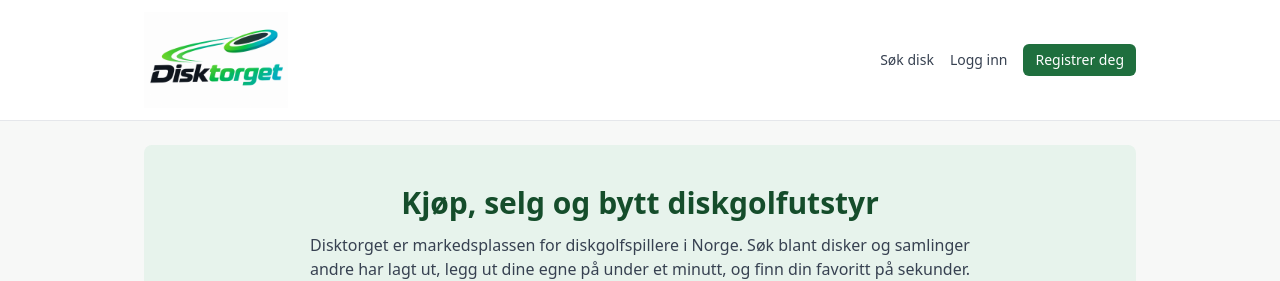
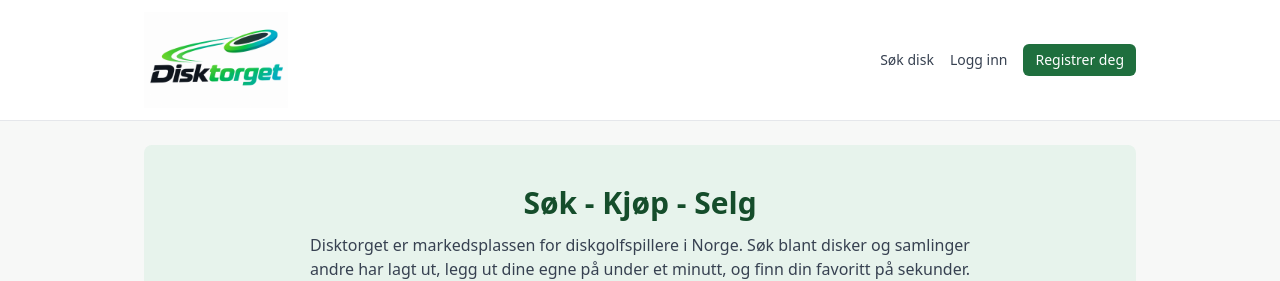
Before and after one commit to LeanderTS/Disktorget, a Next.js app: page / in a window 1280 px wide. Shown: the top 281 px of the page. Built offline with nearby package versions, Linux system fonts and the light colour scheme; no server answers; the database is empty.

Commit message:
Update Hero.tsx

```diff
--- a/src/components/Hero.tsx
+++ b/src/components/Hero.tsx
@@ -2,7 +2,7 @@ export default function Hero() {
   return (
     <section className="mb-8 rounded-lg bg-brand-light px-6 py-8 text-center md:py-10">
       <h1 className="text-2xl font-bold text-brand-dark md:text-3xl">
-        Kjøp, selg og bytt diskgolfutstyr
+        Søk - Kjøp - Selg
       </h1>
       <p className="mx-auto mt-3 max-w-2xl text-gray-700">
         Disktorget er markedsplassen for diskgolfspillere i Norge. Søk blant disker og samlinger
```
